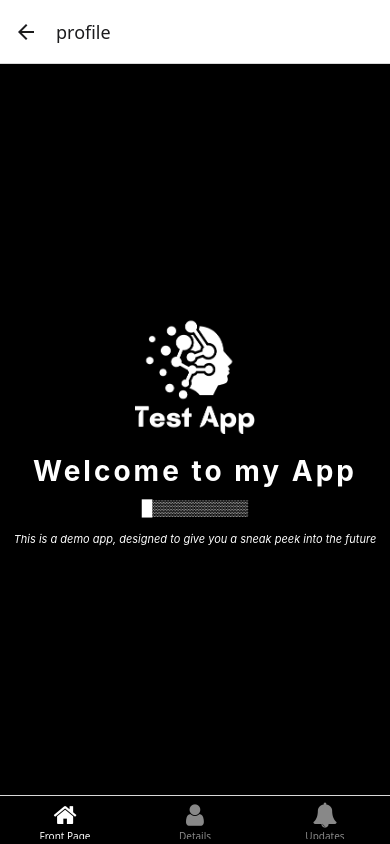
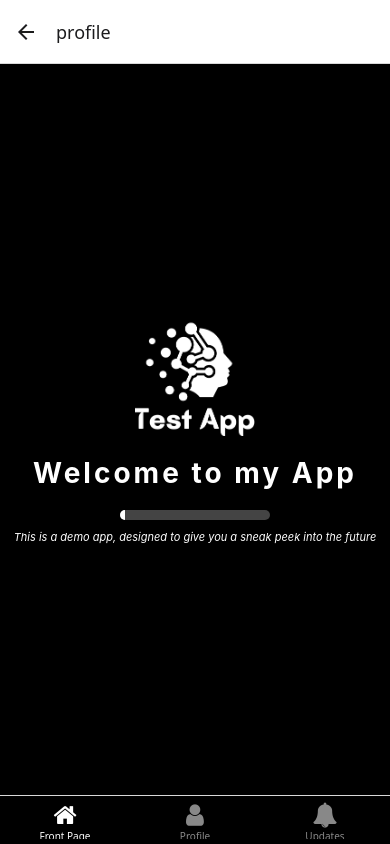
Before and after one commit to Samgyupp/TestApp, a React Native app: screen /Profile in a window 390 px wide. Built offline with nearby package versions, Linux system fonts and the light colour scheme.

Commit message:
loading bar

```diff
--- a/package.json
+++ b/package.json
@@ -12,13 +12,16 @@
     "@react-navigation/bottom-tabs": "^7.2.0",
     "@react-navigation/native": "^7.0.14",
     "@react-navigation/stack": "^7.1.1",
+    "@shopify/react-native-skia": "^1.11.6",
     "expo": "~52.0.28",
     "expo-status-bar": "~2.0.1",
     "react": "18.3.1",
     "react-native": "0.76.6",
     "react-native-gesture-handler": "^2.22.1",
+    "react-native-reanimated": "^3.16.7",
     "react-native-safe-area-context": "^5.1.0",
     "react-native-screens": "^4.5.0",
+    "react-native-svg": "^15.11.1",
     "react-native-vector-icons": "^10.2.0"
   },
   "devDependencies": {
--- a/src/Components/Page1.tsx
+++ b/src/Components/Page1.tsx
@@ -1,17 +1,46 @@
-import React from "react";
-import { View, Text, StyleSheet, Image } from "react-native";
+import React, { useEffect, useRef } from "react";
+import { View, Text, StyleSheet, Image, Animated, Easing } from "react-native";
 import { commonStyles } from "../styles/commonStyles";
 
+const Page1 = () => {
+    const progress = useRef(new Animated.Value(0)).current;
 
-const Page1 = () => (
-    <View style={[commonStyles.container, styles.centerContent]}>
-        <Image source = {require("../image/x.png")} style={styles.image}/>
+    useEffect(() => {
+        Animated.loop(
+            Animated.timing(progress, {
+                toValue: 100,
+                duration: 5000, // Adjust speed of animation
+                easing: Easing.linear,
+                useNativeDriver: false,
+            })
+        ).start();
+    }, []);
 
-        <Text style={styles.welcomeText}>Welcome to my App</Text>
-        <Text style={styles.nameText}>█▒▒▒▒▒▒▒▒▒</Text>
-        <Text style={styles.subtitle}>This is a demo app, designed to give you a sneak peek into the future</Text>
-    </View>
-);
+    return (
+        <View style={[commonStyles.container, styles.centerContent]}>
+            <Image source={require("../image/x.png")} style={styles.image} />
+
+            <Text style={styles.welcomeText}>Welcome to my App</Text>
+
+            {/* Animated Loading Bar */}
+            <View style={styles.loadingBarContainer}>
+                <Animated.View
+                    style={[
+                        styles.loadingBar,
+                        {
+                            width: progress.interpolate({
+                                inputRange: [0, 100],
+                                outputRange: ["0%", "100%"],
+                            }),
+                        },
+                    ]}
+                />
+            </View>
+
+            <Text style={styles.subtitle}>This is a demo app, designed to give you a sneak peek into the future</Text>
+        </View>
+    );
+};
 
 const styles = StyleSheet.create({
     centerContent: {
@@ -32,11 +61,17 @@ const styles = StyleSheet.create({
         marginBottom: 10,
         color: "#ffffff",
     },
-    nameText: {
-        fontSize: 15,
-        fontWeight: "600",
-        marginBottom: 5,
-        color: "#ffffff",
+    loadingBarContainer: {
+        width: 150, // Adjust bar width
+        height: 10,
+        backgroundColor: "#444",
+        borderRadius: 5,
+        overflow: "hidden",
+        marginTop: 10,
+    },
+    loadingBar: {
+        height: "100%",
+        backgroundColor: "#ffffff",
     },
     subtitle: {
         marginTop: 10,
--- a/src/Components/Page3.tsx
+++ b/src/Components/Page3.tsx
@@ -5,7 +5,7 @@ import { commonStyles } from "../styles/commonStyles";
 const Page3 = () => (
     <View style={[commonStyles.container, styles.centerContent]}>
         <Text style={styles.updateText}>U P D A T E S</Text>
-        <Text style={styles.subText}>current version: 0.1</Text>
+        <Text style={styles.subText}>current version: 0.2</Text>
 
     </View>
 );
--- a/src/Screens/ProfileScreen.tsx
+++ b/src/Screens/ProfileScreen.tsx
@@ -31,7 +31,7 @@ const ProfileScreen: React.FC<Props> = ({ route }) => {
 
                     if (route.name === "Front Page") {
                         iconName = "home";
-                    } else if (route.name === "Details") {
+                    } else if (route.name === "Profile") {
                         iconName = "user";
                     } else if (route.name === "Updates") {
                         iconName = "bell";
@@ -48,7 +48,7 @@ const ProfileScreen: React.FC<Props> = ({ route }) => {
                 component={Page1}
             />
             <Tab.Screen
-                name="Details"
+                name="Profile"
                 component={Page2}
             />
             <Tab.Screen
```
Also changed, not shown: 1 other file (tests, documents, lock files or other folders).
